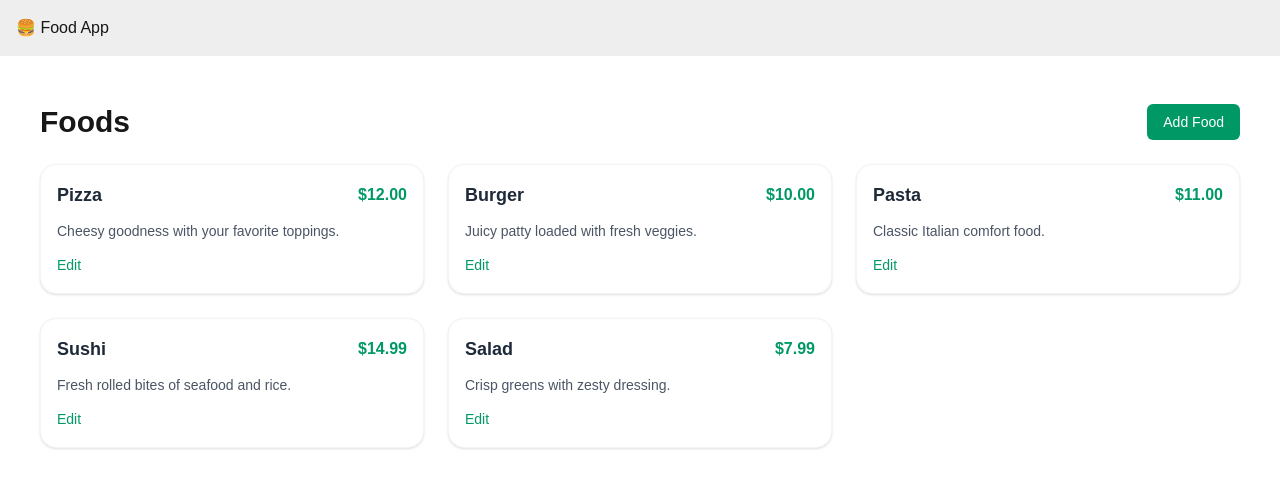
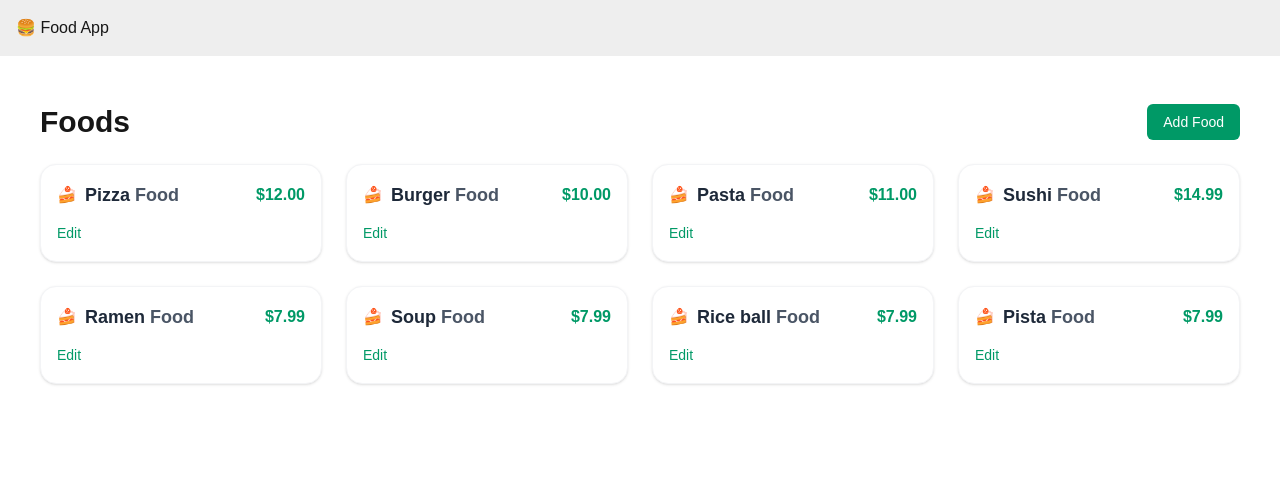
Before and after one commit to Vamsibehara119/Nextjs, a Next.js app: page /food in a window 1280 px wide. Shown: the top 488 px of the page. Built offline with nearby package versions, Linux system fonts and the light colour scheme.

Commit message:
feat: Add label to food items and update FoodCard layout

```diff
--- a/app/components/foods/FoodCard.tsx
+++ b/app/components/foods/FoodCard.tsx
@@ -4,6 +4,7 @@ type FoodCardProps = {
   food: {
     id: string;
     name: string;
+    label:string;
     description: string;
     price: number;
     // imageUrl: string;
@@ -16,10 +17,13 @@ export default function FoodCard({ food }: FoodCardProps) {
       {/* <img src={food.imageUrl} alt={food.name} className="h-52 w-full rounded-t-2xl object-cover" /> */}
       <div className="space-y-3 p-4">
         <div className="flex items-center justify-between">
-          <h2 className="text-lg font-semibold text-gray-800">{food.name}</h2>
+          <div className="flex flex-col sm:flex flex-row items-center gap-2">
+            <span>🍰</span>
+            <h2 className="text-lg font-semibold text-gray-800">{food.name} <span className="hidden sm:inline text-gray-600">{food.label}</span> </h2>
+          </div>
           <span className="text-emerald-600 font-semibold">${food.price.toFixed(2)}</span>
         </div>
-        <p className="text-sm text-gray-600 line-clamp-2">{food.description}</p>
+        <p className="hidden sm:text-yellow-600 text-lg mt-1">{food.description}</p>
         <Link
           href={`/food/${food.id}`}
           className="inline-flex items-center text-sm font-medium text-emerald-600 hover:text-emerald-500"
--- a/app/food/page.tsx
+++ b/app/food/page.tsx
@@ -14,11 +14,14 @@ import FoodCard from '../components/foods/FoodCard';
 import Link from 'next/link';
 
 const dummyFoods = [
- { id: '1', name: 'Pizza', description: 'Cheesy goodness with your favorite toppings.', price: 12 },
-  { id: '2', name: 'Burger', description: 'Juicy patty loaded with fresh veggies.', price: 10 },
-  { id: '3', name: 'Pasta', description: 'Classic Italian comfort food.', price: 11 },
-  { id: '4', name: 'Sushi', description: 'Fresh rolled bites of seafood and rice.', price: 14.99 },
-  { id: '5', name: 'Salad', description: 'Crisp greens with zesty dressing.', price: 7.99 },
+ { id: '1', name: 'Pizza', label:'Food',description: 'Cheesy goodness with your favorite toppings.', price: 12 },
+  { id: '2', name: 'Burger', label:'Food', description: 'Juicy patty loaded with fresh veggies.', price: 10 },
+  { id: '3', name: 'Pasta', label:'Food', description: 'Classic Italian comfort food.', price: 11 },
+  { id: '4', name: 'Sushi', label:'Food', description: 'Fresh rolled bites of seafood and rice.', price: 14.99 },
+  { id: '5', name: 'Ramen', label:'Food', description: 'Crisp greens with zesty dressing.', price: 7.99 },
+  { id: '6', name: 'Soup', label:'Food', description: 'Crisp greens with zesty dressing.', price: 7.99 },
+  { id: '7', name: 'Rice ball', label:'Food', description: 'Crisp greens with zesty dressing.', price: 7.99 },
+  { id: '8', name: 'Pista', label:'Food', description: 'Crisp greens with zesty dressing.', price: 7.99 },
 ];
 
 export default function FoodsPage() {
@@ -36,7 +39,7 @@ export default function FoodsPage() {
         </Link>
       </div>
 
-      <div className="grid gap-6 sm:grid-cols-2 lg:grid-cols-3">
+      <div className="grid grid-cols-2 gap-6 sm:grid-cols-3 lg:grid-cols-4">
         {foods.map((food) => (
           <FoodCard key={food.id} food={food} />
         ))}
```
